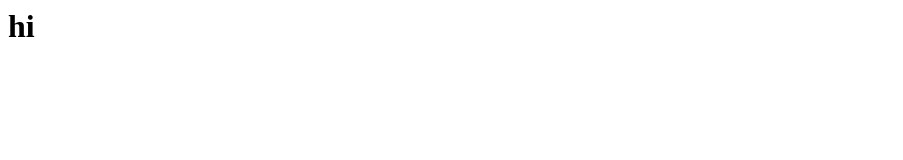
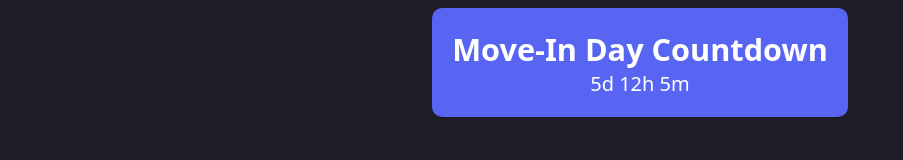
Before and after one commit to kstaff123/notionwidget, a plain HTML site: page index.html in a window 1280 px wide. Shown: the whole page, without its empty margins (0-903 px from the left). Drawn offline with Linux system fonts and the light colour scheme.

Commit message:
initial commit

```diff
--- a/index.html
+++ b/index.html
@@ -1 +1,64 @@
-<h1>hi</h1>
+<!DOCTYPE html>
+<html lang="en">
+<head>
+    <meta charset="UTF-8">
+    <meta name="viewport" content="width=device-width, initial-scale=1.0">
+    <title>Move-In Day Countdown</title>
+    <style>
+        body {
+            font-family: system-ui, -apple-system, BlinkMacSystemFont, 'Segoe UI', Roboto, Oxygen, Ubuntu, Cantarell, 'Open Sans', 'Helvetica Neue', sans-serif, sans-serif;
+            text-align: center;
+            background-color: rgba(30,28,38,255); /* Discord blurple background color */
+            color: white; /* Text color */
+        }
+
+        #countdown-container {
+            display: inline-block;
+            padding: 20px;
+            background-color: #5865F2; /* Semi-transparent black background */
+            border-radius: 10px; /* Rounded corners */
+        }
+        #countdown{
+            font-size: 15pt;
+        }
+
+        h1 {
+            margin: 0;
+            font-size: 23pt;
+        }
+    </style>
+</head>
+<body>
+    <div id="countdown-container">
+        <h1>Move-In Day Countdown</h1>
+        <div id="countdown"></div>
+    </div>
+
+    <script>
+        // Set the move-in date (YYYY, MM, DD, HH, MM, SS)
+        const moveInDate = new Date(2023, 8, 21, 14, 30, 0); // September is represented by 8
+
+        function updateCountdown() {
+            const currentDate = new Date();
+            const timeLeft = moveInDate - currentDate;
+
+            if (timeLeft <= 0) {
+                document.getElementById('countdown').innerHTML = "Move-In Day is here!";
+            } else {
+                const days = Math.floor(timeLeft / (1000 * 60 * 60 * 24));
+                const hours = Math.floor((timeLeft % (1000 * 60 * 60 * 24)) / (1000 * 60 * 60));
+                const minutes = Math.floor((timeLeft % (1000 * 60 * 60)) / (1000 * 60));
+
+                document.getElementById('countdown').innerHTML = `
+                    ${days}d ${hours}h ${minutes}m`;
+            }
+        }
+
+        // Initial call to set the countdown
+        updateCountdown();
+
+        // Update the countdown every second
+        setInterval(updateCountdown, 1000);
+    </script>
+</body>
+</html>
```
